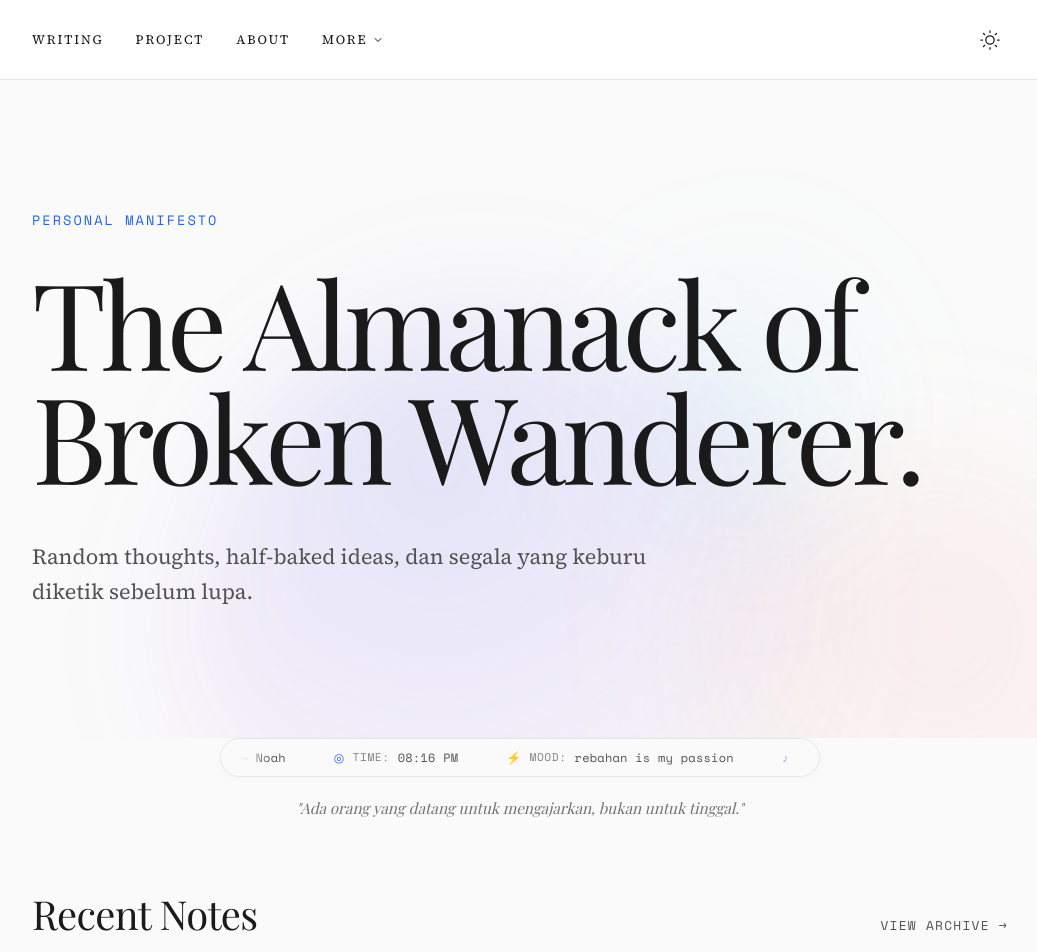
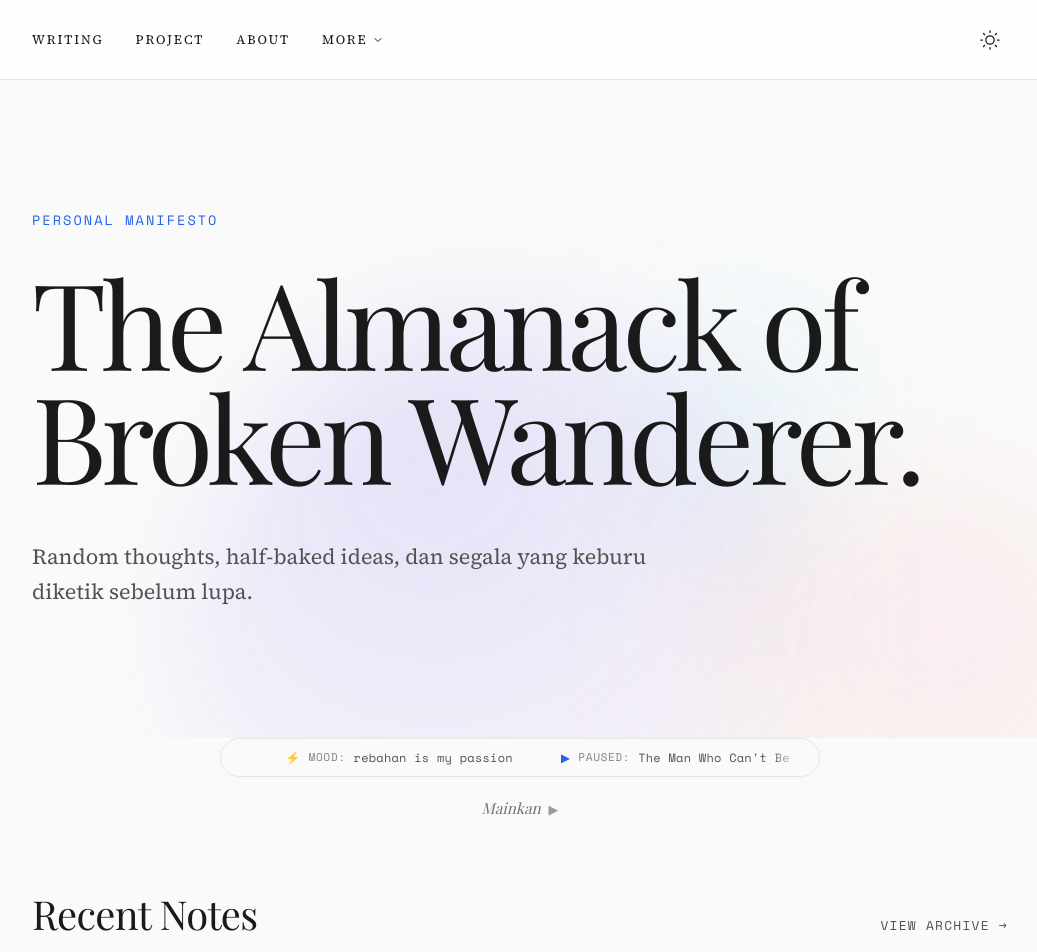
Before and after one commit to muhammadfaza16/muhammadfaza16.github.io, a Next.js app: page / in a window 1280 px wide. Shown: the top 952 px of the page, without its empty margins (120-1157 px from the left). Built offline with nearby package versions, Linux system fonts and the light colour scheme; a web font is replaced by a local one.

Commit message:
Implement Melancholy Mode audio player with dramatic transitions

```diff
--- a/src/app/globals.css
+++ b/src/app/globals.css
@@ -101,7 +101,7 @@ body {
   /* Generous leading */
   -webkit-font-smoothing: antialiased;
   -moz-osx-font-smoothing: grayscale;
-  transition: background-color 0.5s ease, color 0.5s ease;
+  transition: background-color 1.5s ease, color 1.5s ease;
 }
 
 /* Zen Mode Styles - Enhanced Reading Experience */
@@ -671,8 +671,12 @@ p {
   }
 
   100% {
-    transform: translate3d(-50%, 0, 0);
+    transform: translate3d(-100%, 0, 0);
   }
+}
+
+.pause-on-hover:hover * {
+  animation-play-state: paused !important;
 }
 
 .animate-fade-in {
--- a/src/components/CurrentlyStrip.tsx
+++ b/src/components/CurrentlyStrip.tsx
@@ -3,30 +3,50 @@
 import { useState, useEffect, useRef } from "react";
 
 const playlist = [
-    "Sally Sendiri — Noah",
-    "Kukatakan Dengan Indah — Noah",
-    "Andaikan Kau Datang — Noah",
-    "Jalani Mimpi — Noah",
+    {
+        title: "The Man Who Can't Be Moved — The Script",
+        audioUrl: "/audio/the-man-who-cant-be-moved.mp3",
+    }
 ];
 
-// Subtle quotes — life philosophy with hidden depth, not sadboy
-const vibes = [
-    "Beberapa hal terbaik datang dari kebetulan yang tidak direncanakan.",
-    "Waktu tidak mengulang, tapi mengajarkan.",
-    "Ada keindahan di cerita yang tidak dilanjutkan.",
-    "Tidak semua yang berharga harus dimiliki.",
-    "Kadang jarak adalah bentuk penghormatan.",
-    "Yang penting bukan apa yang terjadi, tapi apa yang kamu pelajari.",
-    "Ada orang yang datang untuk mengajarkan, bukan untuk tinggal.",
-    "Hidup terlalu singkat untuk tidak jujur pada diri sendiri.",
-    "Beberapa pintu tertutup agar kamu temukan jendela.",
-    "Masa lalu adalah guru, bukan penjara.",
-    "Tidak semua perjalanan harus sampai tujuan.",
-    "Ada yang lebih indah dari jawaban: pertanyaan yang tepat.",
-    "Keberanian bukan tidak takut, tapi tetap melangkah.",
-    "Setiap orang membawa cerita yang tidak kita ketahui.",
-    "Sederhana itu pilihan, bukan keterbatasan.",
-];
+// const playlist = [
+//     {
+//         title: "Sally Sendiri — Noah",
+//         lyrics: [
+//             "Biar Sally mencariku...",
+//             "Biarkan dia terbang jauh...",
+//             "Dalam hatinya hanya satu...",
+//             "Jauh hatinya hanya ku..."
+//         ]
+//     },
+//     {
+//         title: "Kukatakan Dengan Indah — Noah",
+//         lyrics: [
+//             "Kukatakan dengan indah...",
+//             "Dengan terluka hatiku hampa...",
+//             "Sepertinya luka menghampirinya...",
+//             "Kau beri rasa yang berbeda..."
+//         ]
+//     },
+//     {
+//         title: "Andaikan Kau Datang — Noah",
+//         lyrics: [
+//             "Terlalu indah dilupakan...",
+//             "Terlalu sedih dikenangkan...",
+//             "Setelah aku jauh berjalan...",
+//             "Dan kau kutinggalkan..."
+//         ]
+//     },
+//     {
+//         title: "Jalani Mimpi — Noah",
+//         lyrics: [
+//             "Ingatlah dikala engkau sanggup...",
+//             "Melihat matahari...",
+//             "Hangatnya masih terbawa...",
+//             "Untuk melangkah hari ini..."
+//         ]
+//     },
+// ];
 
 function formatTime(date: Date): string {
     return date.toLocaleTimeString("en-US", {
@@ -49,7 +69,7 @@ function getMood(hour: number): string {
 }
 
 // Helper for the continuous marquee
-function ContinuousMarquee({ items }: { items: { icon: string; label: string; text: string }[] }) {
+function ContinuousMarquee({ items }: { items: { icon: React.ReactNode; label: string; text: string; onClick?: () => void; className?: string }[] }) {
     return (
         <div style={{
             display: "flex",
@@ -66,7 +86,18 @@ function ContinuousMarquee({ items }: { items: { icon: string; label: string; te
                 flexShrink: 0
             }}>
                 {items.map((item, i) => (
-                    <div key={`o-${i}`} style={{ display: "flex", alignItems: "center", gap: "0.5rem" }}>
+                    <div
+                        key={`o-${i}`}
+                        style={{
+                            display: "flex",
+                            alignItems: "center",
+                            gap: "0.5rem",
+                            cursor: item.onClick ? "pointer" : "default",
+                            ... (item.onClick ? { userSelect: "none" } : {})
+                        }}
+                        onClick={item.onClick}
+                        className={item.className}
+                    >
                         <span style={{ color: "var(--accent)" }}>{item.icon}</span>
                         <span style={{
                             fontFamily: "var(--font-mono)",
@@ -90,7 +121,18 @@ function ContinuousMarquee({ items }: { items: { icon: string; label: string; te
                 flexShrink: 0
             }}>
                 {items.map((item, i) => (
-                    <div key={`d-${i}`} style={{ display: "flex", alignItems: "center", gap: "0.5rem" }}>
+                    <div
+                        key={`d-${i}`}
+                        style={{
+                            display: "flex",
+                            alignItems: "center",
+                            gap: "0.5rem",
+                            cursor: item.onClick ? "pointer" : "default",
+                            ... (item.onClick ? { userSelect: "none" } : {})
+                        }}
+                        onClick={item.onClick}
+                        className={item.className}
+                    >
                         <span style={{ color: "var(--accent)" }}>{item.icon}</span>
                         <span style={{
                             fontFamily: "var(--font-mono)",
@@ -109,28 +151,70 @@ function ContinuousMarquee({ items }: { items: { icon: string; label: string; te
     );
 }
 
+import { useTheme } from "./ThemeProvider";
+
+// ... (existing code)
+
 export function CurrentlyStrip() {
     const [songIndex, setSongIndex] = useState(0);
-    const [vibeIndex, setVibeIndex] = useState(0);
     const [currentTime, setCurrentTime] = useState("");
     const [mood, setMood] = useState("");
-    const [isVibeFading, setIsVibeFading] = useState(false);
     const [isHydrated, setIsHydrated] = useState(false);
+    const [isPlaying, setIsPlaying] = useState(false);
+
+    // Theme integration
+    const { theme, setTheme } = useTheme();
+    const wasSwitchedRef = useRef(false);
+
+    // Audio ref
+    const audioRef = useRef<HTMLAudioElement | null>(null);
+
+    // Melancholy Mode Effect
+    useEffect(() => {
+        if (isPlaying && setTheme) {
+            if (theme === "light") {
+                setTheme("dark");
+                wasSwitchedRef.current = true;
+            }
+        } else if (setTheme) {
+            // When paused/stopped, revert only if we switched it
+            if (wasSwitchedRef.current) {
+                setTheme("light");
+                wasSwitchedRef.current = false;
+            }
+        }
+    }, [isPlaying, theme, setTheme]);
 
     // Derived values
     const currentSong = playlist[songIndex % playlist.length] || playlist[0];
-    const currentVibe = vibes[vibeIndex % vibes.length] || vibes[0];
+
+    // Toggle Play
+    const togglePlay = () => {
+        if (!audioRef.current) return;
+
+        if (isPlaying) {
+            audioRef.current.pause();
+        } else {
+            audioRef.current.play().catch(e => console.error("Playback failed:", e));
+        }
+        setIsPlaying(!isPlaying);
+    };
 
     // Status items for the marquee
     const statusItems = [
-        { icon: "♪", label: "Listening", text: currentSong },
+        {
+            icon: isPlaying ? "⏸" : "▶",
+            label: isPlaying ? "Playing" : "Paused",
+            text: currentSong.title,
+            onClick: togglePlay,
+            className: "hover:opacity-80 transition-opacity"
+        },
         { icon: "◎", label: "Time", text: currentTime },
         { icon: "⚡", label: "Mood", text: mood },
     ];
 
     useEffect(() => {
         setSongIndex(Math.floor(Math.random() * playlist.length));
-        setVibeIndex(Math.floor(Math.random() * vibes.length));
         setIsHydrated(true);
 
         const updateTime = () => {
@@ -142,24 +226,40 @@ export function CurrentlyStrip() {
         const timeInterval = setInterval(updateTime, 1000);
 
         const songInterval = setInterval(() => {
-            setSongIndex((prev) => (prev + 1) % playlist.length);
+            setSongIndex((prev) => {
+                const nextIndex = (prev + 1) % playlist.length;
+                return nextIndex;
+            });
         }, 180000); // 3 mins
-
-        // Rotate vibes every 10 seconds with fade
-        const vibeInterval = setInterval(() => {
-            setIsVibeFading(true);
-            setTimeout(() => {
-                setVibeIndex((prev) => (prev + 1) % vibes.length);
-                setIsVibeFading(false);
-            }, 500); // Wait for fade out
-        }, 10000);
 
         return () => {
             clearInterval(timeInterval);
             clearInterval(songInterval);
-            clearInterval(vibeInterval);
         };
     }, []);
+
+    // Handle song change effect ... (same as before)
+    useEffect(() => {
+        if (audioRef.current && currentSong.audioUrl) {
+            const currentSrc = audioRef.current.src;
+            if (!currentSrc.includes(currentSong.audioUrl)) {
+                audioRef.current.src = currentSong.audioUrl;
+                audioRef.current.load();
+
+                if (isPlaying) {
+                    const playPromise = audioRef.current.play();
+                    if (playPromise !== undefined) {
+                        playPromise.catch(e => {
+                            if (e.name !== 'AbortError') {
+                                console.error("Auto-play failed:", e);
+                                setIsPlaying(false);
+                            }
+                        });
+                    }
+                }
+            }
+        }
+    }, [currentSong, isPlaying]);
 
     if (!isHydrated) return null;
 
@@ -171,6 +271,15 @@ export function CurrentlyStrip() {
             width: "100%",
             gap: "1rem"
         }}>
+            <audio
+                ref={audioRef}
+                onEnded={() => setIsPlaying(false)}
+                onError={(e) => {
+                    console.error("Audio error:", e);
+                    setIsPlaying(false);
+                }}
+            />
+
             {/* Top: Marquee Pill */}
             <div
                 style={{
@@ -191,11 +300,12 @@ export function CurrentlyStrip() {
                     width: "clamp(300px, 90vw, 600px)",
                     overflow: "hidden"
                 }}
+                className="pause-on-hover"
             >
                 <ContinuousMarquee items={statusItems} />
             </div>
 
-            {/* Bottom: Vibe / Quote with Fade Animation */}
+            {/* Bottom: Play Control */}
             <div
                 style={{
                     height: "2rem", // Fixed height to prevent layout shift
@@ -204,22 +314,39 @@ export function CurrentlyStrip() {
                     justifyContent: "center"
                 }}
             >
+                <div style={{ display: "flex", alignItems: "center", gap: "0.5rem" }}>
                     <p
+                        key={isPlaying ? "playing" : "idle"}
+                        className="animate-fade-in"
                         style={{
                             fontFamily: "var(--font-serif)",
                             fontStyle: "italic",
                             fontSize: "0.95rem",
                             color: "var(--text-muted)",
-                        textAlign: "center",
-                        maxWidth: "60ch",
-                        margin: 0,
-                        opacity: isVibeFading ? 0 : 1,
-                        transform: isVibeFading ? "translateY(5px)" : "translateY(0)",
-                        transition: "all 0.5s ease-in-out"
+                            margin: 0
                         }}
                     >
-                    "{currentVibe}"
+                        {isPlaying ? "selamat menikmati, nona cantik!" : "Mainkan"}
                     </p>
+                    <button
+                        onClick={togglePlay}
+                        style={{
+                            all: "unset",
+                            cursor: "pointer",
+                            fontSize: "0.8rem",
+                            color: "var(--text-muted)",
+                            transition: "opacity 0.2s ease",
+                            opacity: 0.7,
+                            display: "flex",
+                            alignItems: "center",
+                            justifyContent: "center"
+                        }}
+                        className="hover:opacity-100"
+                        aria-label={isPlaying ? "Pause" : "Play"}
+                    >
+                        {isPlaying ? "⏸" : "▶"}
+                    </button>
+                </div>
             </div>
         </div>
     );
--- a/src/components/ThemeProvider.tsx
+++ b/src/components/ThemeProvider.tsx
@@ -7,6 +7,7 @@ type Theme = "light" | "dark";
 interface ThemeContextType {
     theme: Theme;
     toggleTheme: () => void;
+    setTheme: (theme: Theme) => void;
 }
 
 const ThemeContext = createContext<ThemeContextType | undefined>(undefined);
@@ -51,7 +52,7 @@ export function ThemeProvider({ children }: { children: React.ReactNode }) {
     };
 
     return (
-        <ThemeContext.Provider value={{ theme, toggleTheme }}>
+        <ThemeContext.Provider value={{ theme, toggleTheme, setTheme }}>
             {children}
         </ThemeContext.Provider>
     );
```
Also changed, not shown: 1 other file (tests, documents, lock files or other folders). Lines whose indentation alone changed are shown as unchanged.
